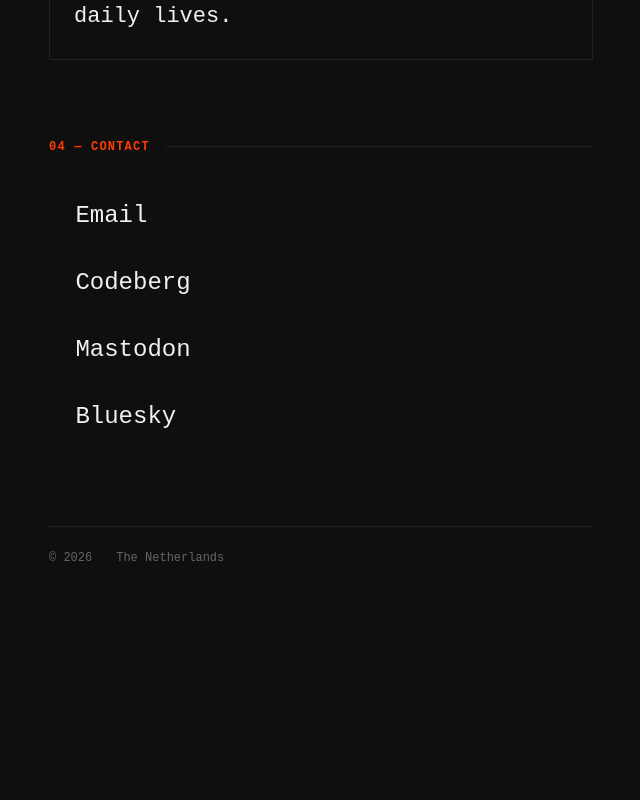
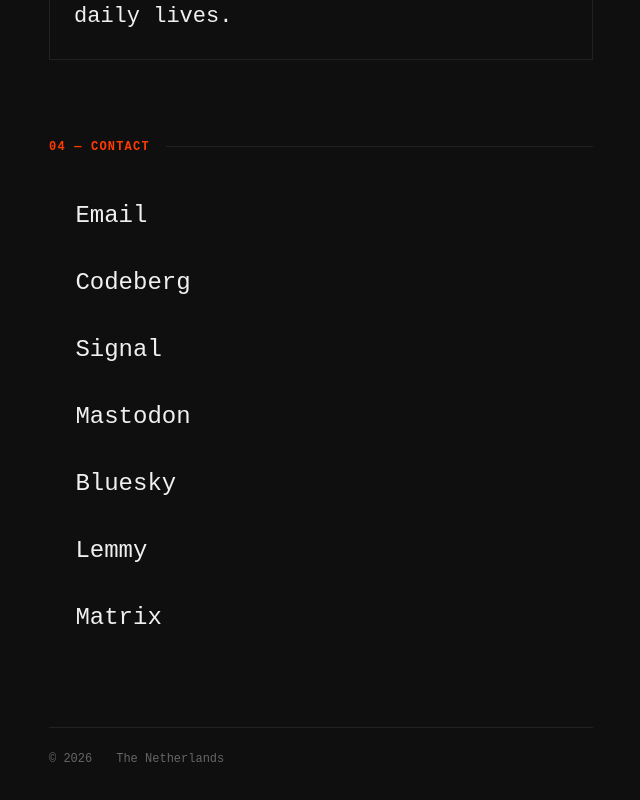
Before and after one commit to thomasboom/thomasboom, a Next.js app in the folder website/: page / in a window 1280 px wide. Shown: the part 2010-2810 px from the top of the page, without its empty margins (639-1279 px from the left). Before the commit the page ends 2623 px from the top, so only its background shows below. Built offline with nearby package versions, Linux system fonts and the light colour scheme; no server answers; a web font is replaced by a local one.

Commit message:
Update Contact.tsx

```diff
--- a/website/app/components/Contact.tsx
+++ b/website/app/components/Contact.tsx
@@ -3,11 +3,11 @@
     { label: 'Email', href: 'mailto:thomasnowprod@proton.me' },
     // { label: "GitHub", href: "https://github.com/thomasboom" },
     { label: 'Codeberg', href: 'https://codeberg.org/thomasboom' },
+    { label: 'Signal', href: 'https://signal.me/#eu/fEo_ZOMCPYGFE3QyEDyQy3c3Jz8hWsmpTLFxW2CHRQwVehMlgjhNKKKUX3LtsDcQ' },
     { label: 'Mastodon', href: 'https://mastodon.social/@thomasboom' },
-    {
-      label: 'Bluesky',
-      href: 'https://bsky.app/profile/thomasboom123.bsky.social',
-    },
+    { label: 'Bluesky', href: 'https://bsky.app/profile/thomasboom123.bsky.social' },
+    { label: 'Lemmy', href: 'https://feddit.nl/u/thomasboom' },
+    { label: 'Matrix', href: 'https://matrix.to/#/@thomasboom:matrix.org' },
   ];
 
   return (
```
